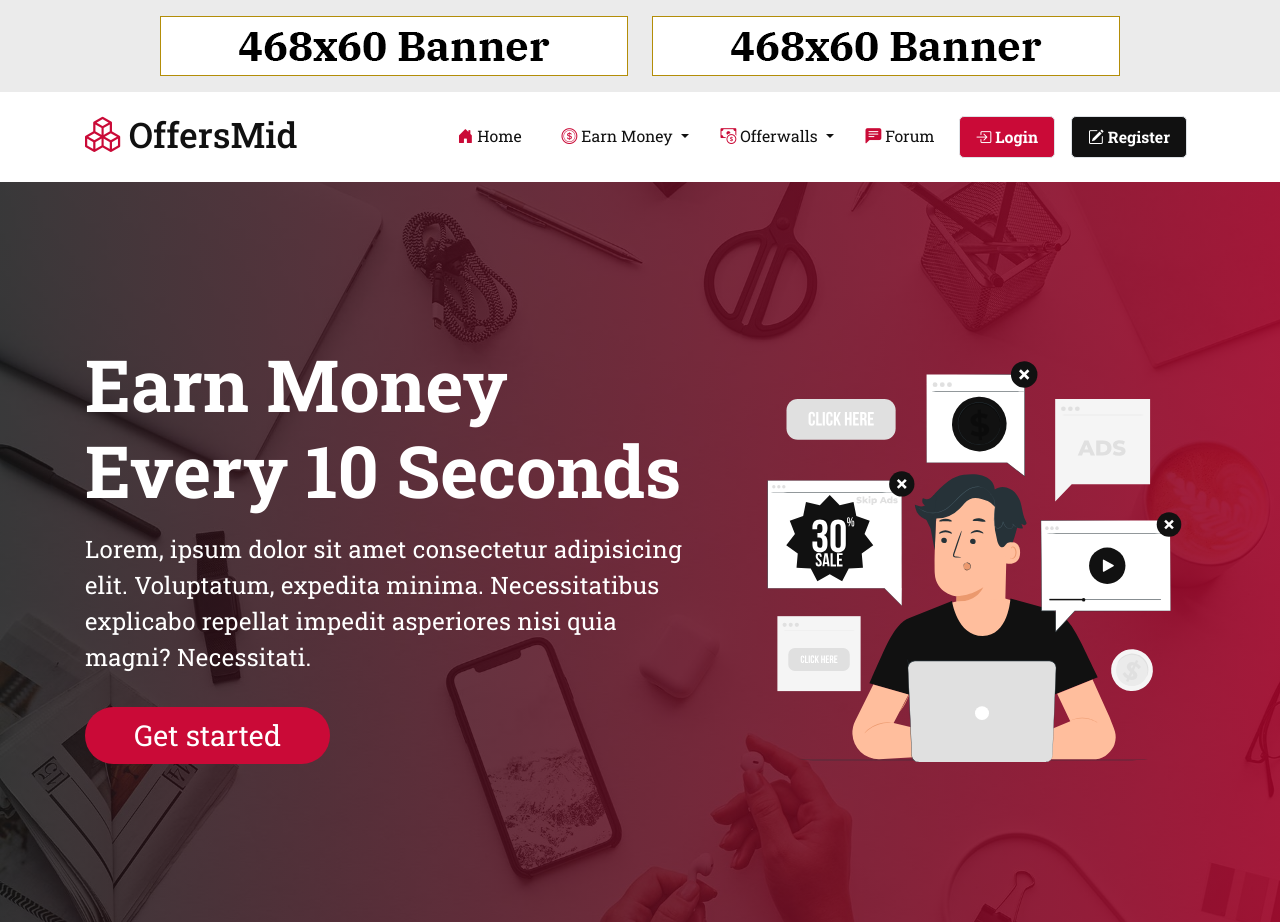
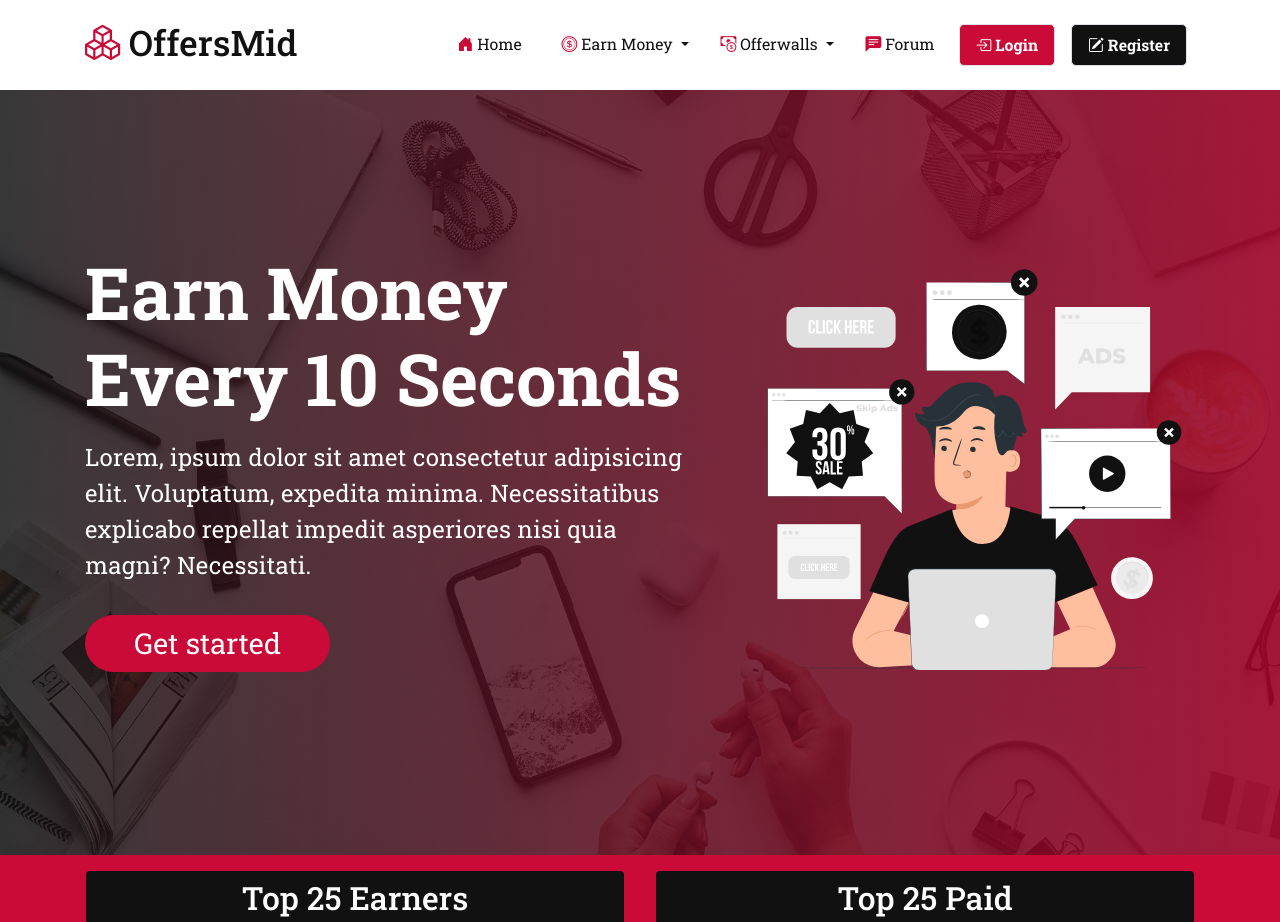
Before and after one commit to amarbv2002/offersmid, a plain HTML site: page index.html in a window 1280 px wide. Shown: the top 922 px of the page. Drawn offline with nearby package versions, Linux system fonts and the light colour scheme.

Commit message:
Update index.html

```diff
--- a/index.html
+++ b/index.html
@@ -24,11 +24,11 @@
 </head>
 
 <body>
-    <div class="banners bg-black2 py-3">
+<!--     <div class="banners bg-black2 py-3">
         <center>
             <img class="img-fluid" src="./img/468.png" alt=""> <img class="img-fluid" src="./img/468.png" alt="">
         </center>
-    </div>
+    </div> -->
     <!-- Navbar -->
 
     <nav class="navbar navbar-expand-xl sticky-top">
```
